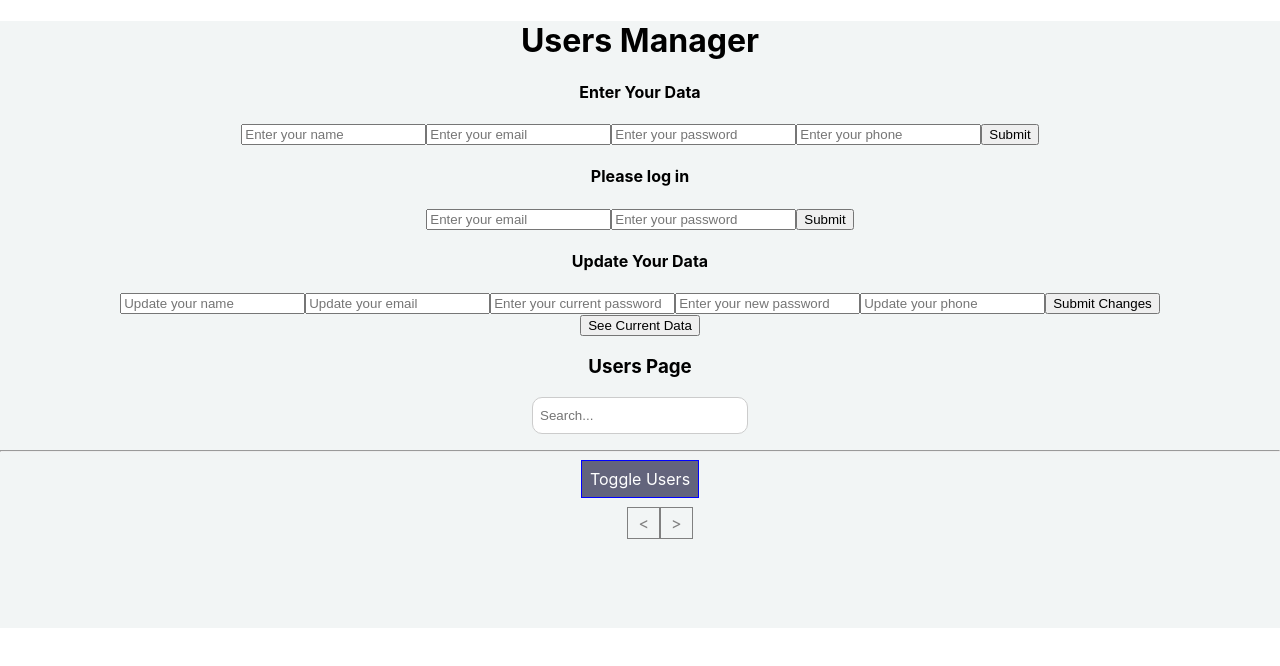
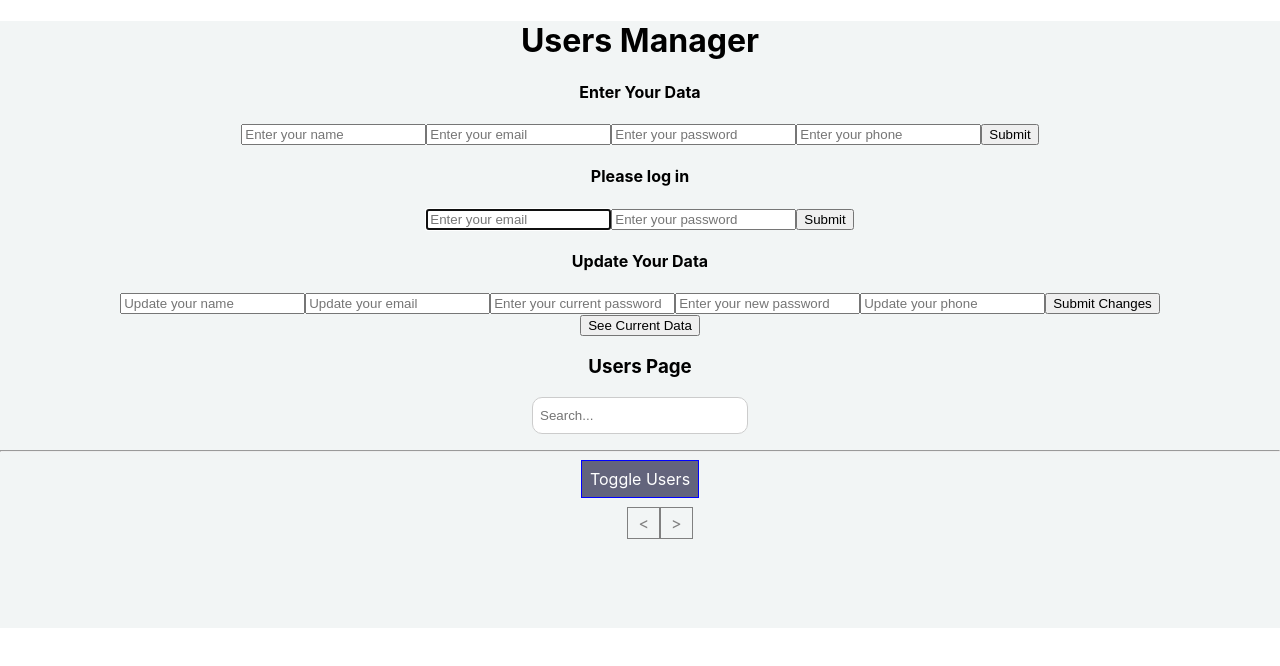
Before and after one commit to NadiaVoloshyna/webapp-front-react, a React (Create React App) app: page / in a window 1280 px wide. Shown: the top 666 px of the page. Built offline with nearby package versions, Linux system fonts and the light colour scheme.

Commit message:
added refs

```diff
--- a/src/components/LogIn/LoginForm.js
+++ b/src/components/LogIn/LoginForm.js
@@ -6,6 +6,11 @@ import axios from 'axios';
 import { apiURL } from '../../constants/index';
 
 class LoginForm extends Component {
+  constructor(props) {
+    super(props);
+    this.nameInputRef = React.createRef();
+    this.emailInputRef = React.createRef();
+  }
     state = {
         email: '',
         password: '',
@@ -50,6 +55,12 @@ class LoginForm extends Component {
             }
           });
       }
+
+    componentDidMount() {
+      this.nameInputRef.current.focus();
+      this.emailInputRef.current.focus();
+    }
+
 // // Store the data with time
 // const EXPIRE_TIME = 1000*60*60;
 // localStorage.setItem('storedData', JSON.stringify({
@@ -68,6 +79,7 @@ class LoginForm extends Component {
             <form onSubmit={this.handleSubmit}>
                     <input
                     name="email"
+                    ref={this.emailInputRef}
                     type="email"
                     value={this.state.email}
                     placeholder="Enter your email"
@@ -77,6 +89,7 @@ class LoginForm extends Component {
                     />
                     <input
                     name="password"
+                    ref={this.nameInputRef}
                     type="password"
                     value={this.state.password}
                     placeholder="Enter your password"
```
Also changed, not shown: src/components/UserPage/User/User.js (+5 -4 lines).
